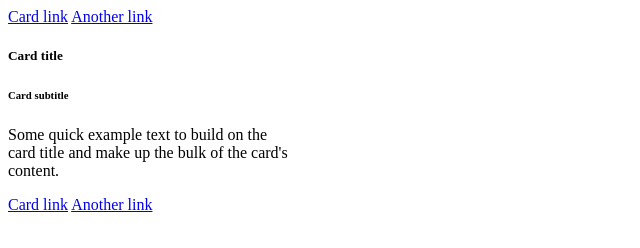
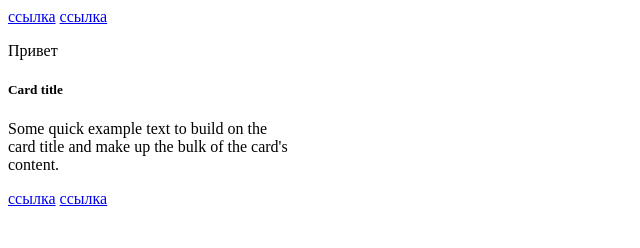
Before and after one commit to EzhVino/Homework_JS_6, a plain HTML site: page index.html in a window 1280 px wide. Shown: the whole page, without its empty margins (0-640 px from the left). Drawn offline with Linux system fonts and the light colour scheme.

Commit message:
corrections to functions

```diff
--- a/index.html
+++ b/index.html
@@ -34,42 +34,65 @@
         вывести этот элемент в консоль.
         */
 
-        const cardSuperLink = getElementById('super_link');
-
+        console.log(document.getElementById('super_link'));
 
         /*
         2. Внутри всех элементов на странице, которые имеют класс "card-link",
         поменяйте текст внутри элемента на "ссылка".
         */
 
+        const cardLink = document.querySelectorAll('.card-link');
+        cardLink.forEach(cardLink => cardLink.textContent = 'ссылка');
+
         /*
         3. Найти все элементы на странице с классом "card-link", которые лежат в
         элементе с классом "card-body" и вывести полученную коллекцию в консоль.
         */
+
+        console.log(document.querySelector('.card-body').querySelectorAll('.card-link'));
 
         /*
         4. Найти первый попавшийся элемент на странице у которого есть атрибут
         data-number со значением 50 и вывести его в консоль.
         */
 
+        console.log(document.querySelector('[data-number="50"]'));
+
         /*
         5. Выведите содержимое тега title в консоль.
         */
+
+        console.log(document.querySelector('title').innerHTML);
+
+        // У нас в задании включен тег title. Или речь про тег с классом cart-title? Тогда так:
+
+        console.log(document.querySelector('.card-title').innerHTML);
 
         /*
         6. Получите элемент с классом "card-title" и выведите его родительский узел
         в консоль.
         */
 
+        const cardTitle = document.querySelector('.card-title');
+        console.log(cardTitle.parentNode);
+
         /*
         7. Создайте тег p, запишите внутри него текст "Привет" и добавьте созданный
         тег в начало элемента, который имеет класс "card".
         */
 
+        const newParagraph = document.createElement('p');
+        const card = document.querySelector('.card');
+
+        newParagraph.textContent = 'Привет';
+
+        card.prepend(newParagraph);
+
         /*
         8. Удалите тег h6 на странице.
         */
-
+        const subtitleElement = document.querySelector('h6');
+        subtitleElement.remove();
 
     </script>
 </body>
```
